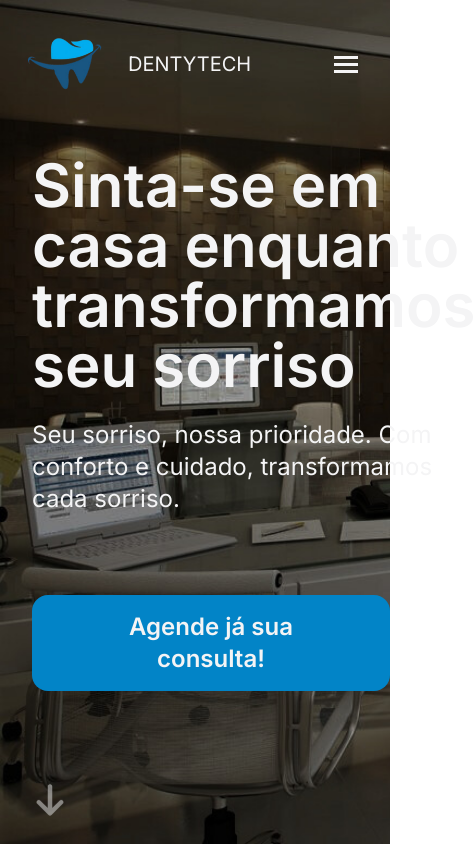
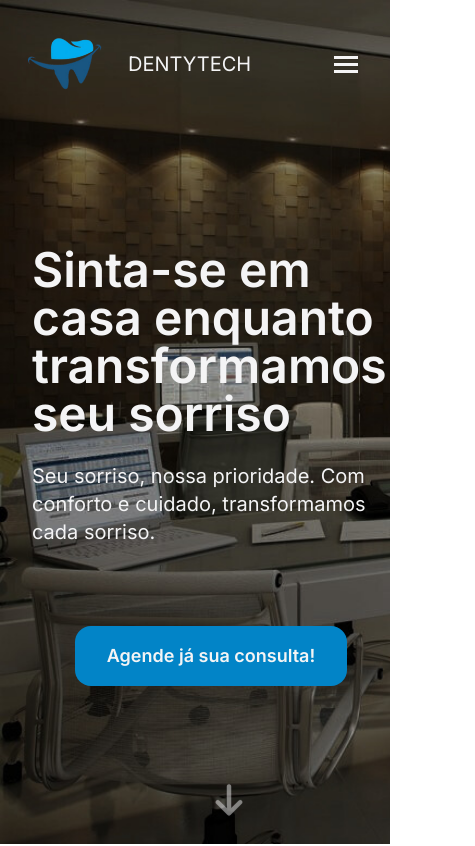
Before and after one commit to Leandro-MFarias/dentist-template, a React (Vite) app: page / in a window 390 px wide. Shown: the top 846 px of the page, 475 px wide, since content can reach past the window. Built offline with nearby package versions, Linux system fonts and the light colour scheme.

Commit message:
responsivo-hero

```diff
--- a/src/components/Hero/index.jsx
+++ b/src/components/Hero/index.jsx
@@ -3,17 +3,17 @@ import { FaArrowDown } from "react-icons/fa6";
 
 export function Hero() {
     return (
-        <section id="home" className='max-w-screen-xl m-auto flex flex-col justify-center items-start h-[70vh] space-y-20 pl-8 md:items-center mb-64'>
+        <section id="home" className='max-w-screen-xl m-auto flex flex-col justify-center h-[80%] md:h-[70vh] space-y-20 pl-8 items-center mb-64'>
             <div className="space-y-6 max-w-3xl">
-                <h2 className="text-6xl font-semibold">Sinta-se em casa enquanto transformamos seu sorriso</h2>
-                <p className="text-2xl">Seu sorriso, nossa prioridade. Com conforto e cuidado, transformamos cada sorriso.</p>
+                <h2 className="text-5xl sm:text-6xl font-semibold">Sinta-se em casa enquanto transformamos seu sorriso</h2>
+                <p className="text-xl sm:text-2xl">Seu sorriso, nossa prioridade. Com conforto e cuidado, transformamos cada sorriso.</p>
             </div>
-            <button className="bg-sky-600 px-14 py-4 rounded-2xl text-2xl font-semibold hover:bg-sky-500 transition duration-300 ease-in">
+            <button className="bg-sky-600 px-8 sm:px-14 py-4 rounded-2xl text-lg sm:text-2xl font-semibold hover:bg-sky-500 transition duration-300 ease-in">
                 <a href="#" target="_blank">Agende já sua consulta!</a>
             </button>
 
             <a href="#servico">
-                <FaArrowDown className="absolute self-center bottom-8 text-4xl animate-downarrow" />
+                <FaArrowDown className="absolute bottom-8 text-4xl animate-downarrow" />
             </a>
         </section>
     )
```
